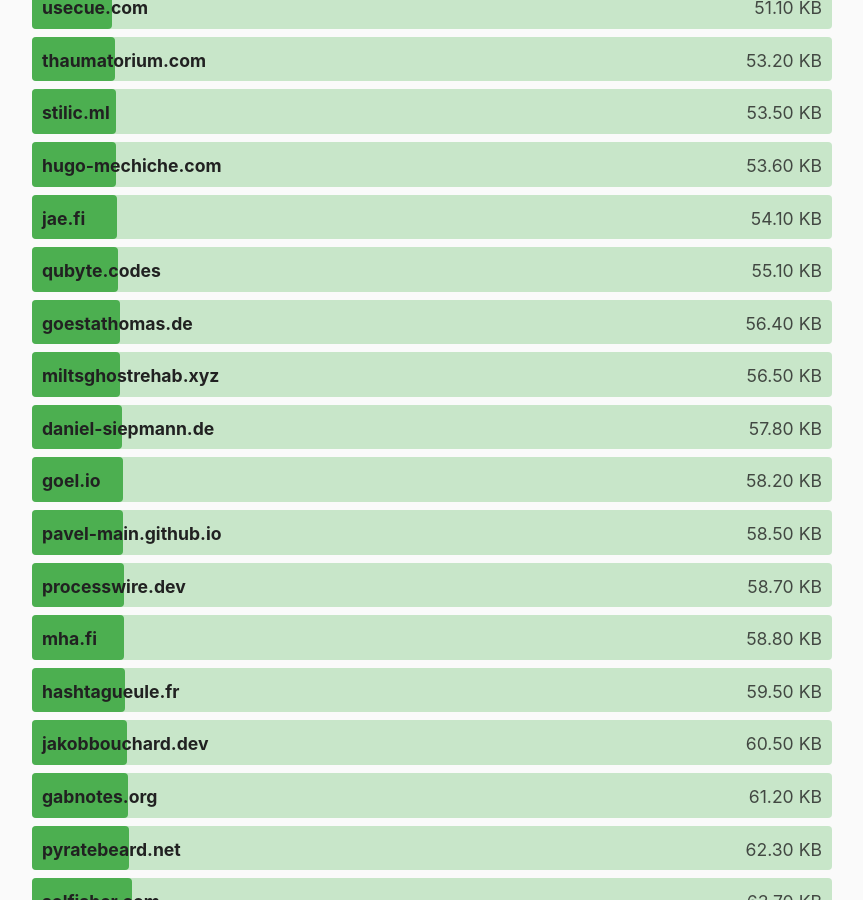
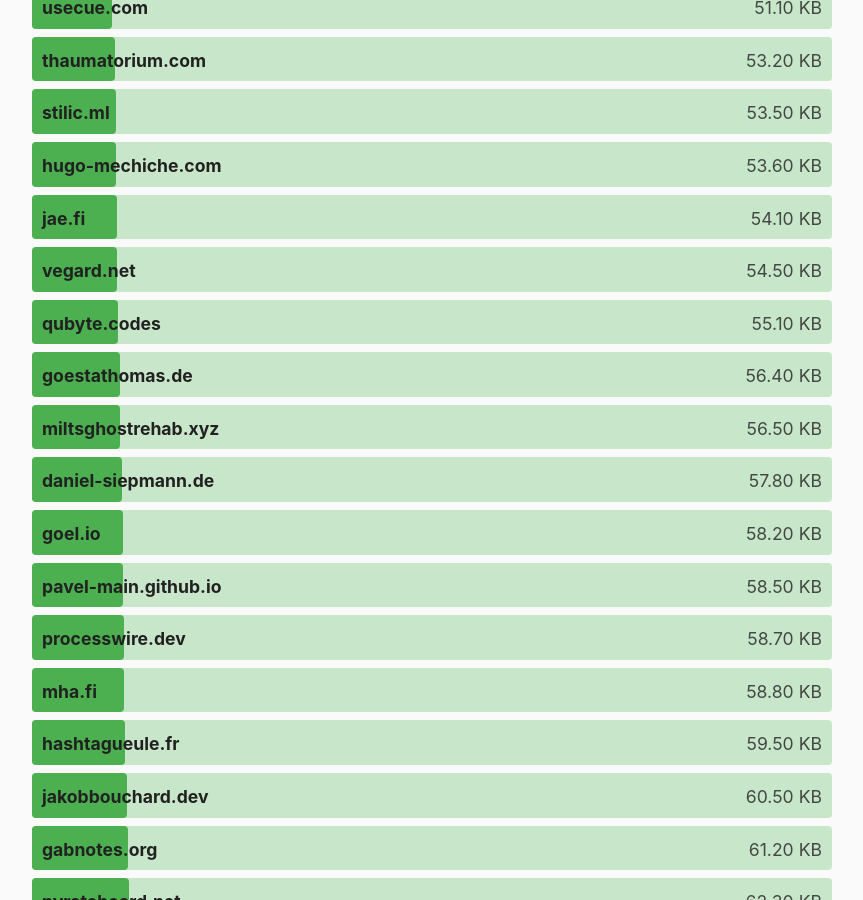
Before and after one commit to kevquirk/512kb.club, a Jekyll site: the page built from index.md, in a window 1280 px wide and 900 px high, scrolled down 10319 px. Shown: the whole window, without its empty margins (208-1071 px from the left). Built offline with Jekyll 4.4.1, drawn with Linux system fonts in a browser that asks for light colours.

Commit message:
Update sites.yml
https://gtmetrix.com/reports/vegard.net/qHg58F7U/

```diff
--- a/_data/sites.yml
+++ b/_data/sites.yml
@@ -1863,6 +1863,11 @@
   size: 51.1
   last_checked: 2021-12-28
 
+- domain: vegard.net
+  url: https://www.vegard.net/
+  size: 54.5
+  last_checked: 2022-02-24
+
 - domain: vitcerny.xyz
   url: https://vitcerny.xyz/
   size: 121
```
